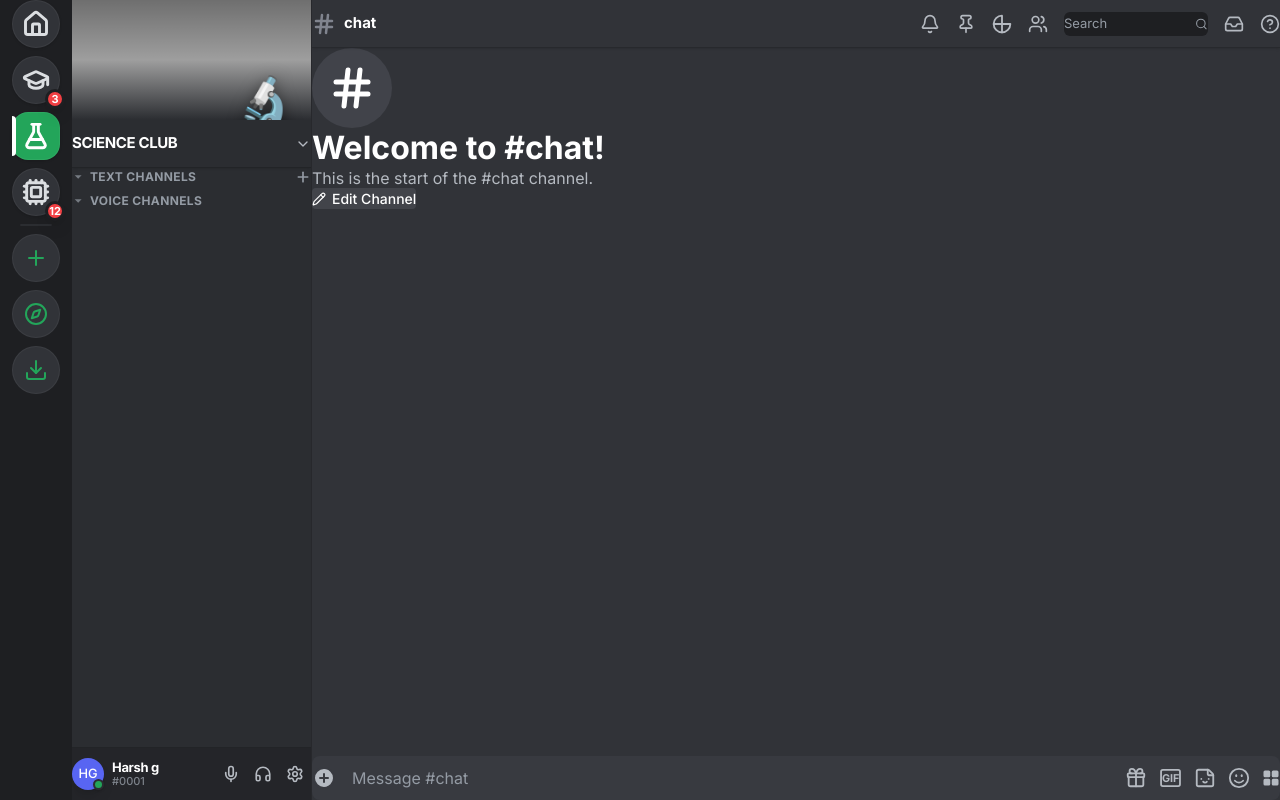
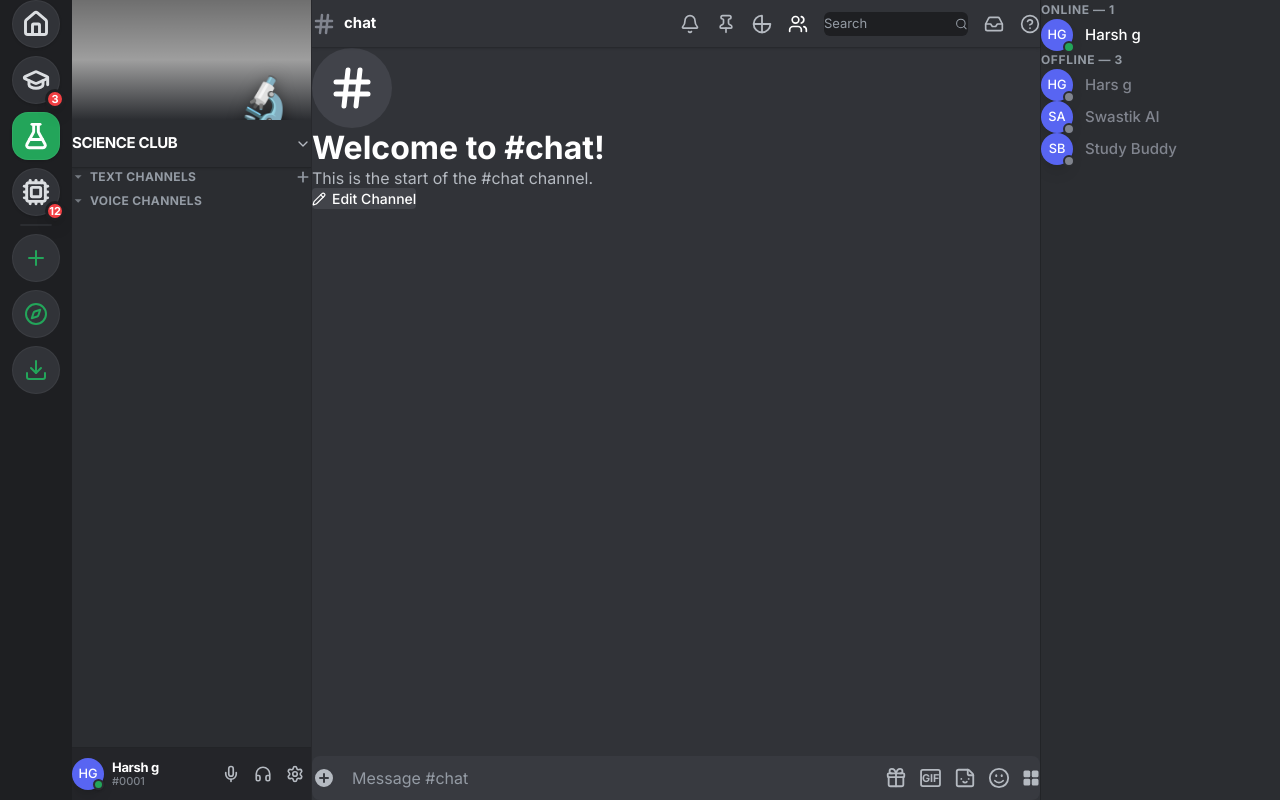
Before and after one commit to ImBajrangi/UniSwastik, a React (Vite) app: page / in a window 1280 px wide. Both pictures are taken after a click on the button 36 px from the left and 136 px from the top of the page. Built offline with nearby package versions, Linux system fonts and the light colour scheme; grey boxes are pictures that could not be loaded.

Commit message:
feat: add Tooltip component, implement channel renaming, and introduce message search and member list toggle functionality

```diff
--- a/src/App.jsx
+++ b/src/App.jsx
@@ -16,7 +16,7 @@
     return (
       <AnimatePresence mode="wait">
         <motion.div
-          key={view + (targetId || '')}
+          key={view}
           initial={{ opacity: 0 }}
           animate={{ opacity: 1 }}
           exit={{ opacity: 0 }}
--- a/src/components/ServerSidebar.jsx
+++ b/src/components/ServerSidebar.jsx
@@ -6,6 +6,7 @@
 } from 'lucide-react';
 import { usePlatform } from '../context/PlatformContext';
 import { playClick } from '../utils/sounds';
+import Tooltip from './Tooltip';
 
 const iconMap = {
   Home,
@@ -52,6 +53,7 @@
   };
 
   return (
+    <Tooltip content={server.name} position="right">
       <div
         className="relative group cursor-pointer"
         onClick={() => { onClick(); playClick(); }}
@@ -71,7 +73,7 @@
             opacity: (isActive || isHovered) ? 1 : 0,
           }}
           transition={springTransition}
-        className="absolute left-0 top-1/2 -translate-y-1/2 w-[4px] bg-white rounded-r-full z-20"
+          className="absolute left-[-16px] top-1/2 -translate-y-1/2 w-[4px] bg-white rounded-r-full z-20"
           style={{ originY: "50%" }}
         />
 
@@ -122,13 +124,8 @@
             </motion.div>
           )}
         </motion.div>
-
-      {/* Tooltip */}
-      <div className="absolute left-[80px] top-1/2 -translate-y-1/2 glass text-white text-xs px-3 py-2 rounded-md whitespace-nowrap opacity-0 group-hover:opacity-100 pointer-events-none transition-opacity z-50 shadow-2xl font-bold tracking-tight">
-        {server.name}
-        <div className="absolute left-[-4px] top-1/2 -translate-y-1/2 w-2 h-2 bg-[#1e1f22] rotate-45 border-l border-b border-white/5" />
       </div>
-    </div>
+    </Tooltip>
   );
 };
 
@@ -140,6 +137,7 @@
   };
 
   return (
+    <Tooltip content={label} position="right">
       <div className="relative group cursor-pointer mb-2" role="button" aria-label={label} tabIndex={0} onClick={playClick}>
         <motion.div
           layout
@@ -156,11 +154,8 @@
             {icon}
           </motion.div>
         </motion.div>
-      <div className="absolute left-[80px] top-1/2 -translate-y-1/2 glass text-white text-xs px-3 py-2 rounded-md whitespace-nowrap opacity-0 group-hover:opacity-100 pointer-events-none transition-opacity z-50 font-bold shadow-2xl tracking-tight">
-        {label}
-        <div className="absolute left-[-4px] top-1/2 -translate-y-1/2 w-2 h-2 bg-[#1e1f22] rotate-45 border-l border-b border-white/5" />
       </div>
-    </div>
+    </Tooltip>
   );
 };
 
--- /dev/null
+++ b/src/components/Tooltip.jsx
@@ -0,0 +1,63 @@
+import React, { useState, useRef } from 'react';
+import { motion, AnimatePresence } from 'framer-motion';
+
+const Tooltip = ({ children, content, position = 'top', delay = 0.2 }) => {
+  const [show, setShow] = useState(false);
+  const timeoutRef = useRef(null);
+
+  const handleMouseEnter = () => {
+    timeoutRef.current = setTimeout(() => setShow(true), delay * 1000);
+  };
+
+  const handleMouseLeave = () => {
+    clearTimeout(timeoutRef.current);
+    setShow(false);
+  };
+
+  const positions = {
+    top: {
+      initial: { opacity: 0, scale: 0.9, y: 10, x: '-50%' },
+      animate: { opacity: 1, scale: 1, y: 0, x: '-50%' },
+      className: "bottom-[calc(100%+10px)] left-1/2",
+      caret: "top-full left-1/2 -translate-x-1/2 border-t-[#111214] border-l-transparent border-r-transparent border-b-transparent"
+    },
+    right: {
+      initial: { opacity: 0, scale: 0.9, x: -10, y: '-50%' },
+      animate: { opacity: 1, scale: 1, x: 0, y: '-50%' },
+      className: "left-[calc(100%+12px)] top-1/2",
+      caret: "right-full top-1/2 -translate-y-1/2 border-r-[#111214] border-t-transparent border-l-transparent border-b-transparent"
+    }
+  };
+
+  const pos = positions[position];
+
+  return (
+    <div
+      className="relative flex items-center justify-center"
+      onMouseEnter={handleMouseEnter}
+      onMouseLeave={handleMouseLeave}
+    >
+      {children}
+
+      <AnimatePresence>
+        {show && content && (
+          <motion.div
+            initial={pos.initial}
+            animate={pos.animate}
+            exit={{ opacity: 0, scale: 0.95 }}
+            transition={{ type: "spring", stiffness: 500, damping: 30 }}
+            className={`absolute z-[1000] pointer-events-none whitespace-nowrap bg-[#111214] text-white px-3 py-2 rounded-lg shadow-2xl ${pos.className}`}
+          >
+            <div className="relative text-[14px] font-bold tracking-tight">
+              {content}
+              {/* Caret arrow */}
+              <div className={`absolute w-0 h-0 border-[6px] ${pos.caret}`} />
+            </div>
+          </motion.div>
+        )}
+      </AnimatePresence>
+    </div>
+  );
+};
+
+export default Tooltip;
--- a/src/context/PlatformContext.jsx
+++ b/src/context/PlatformContext.jsx
@@ -27,6 +27,15 @@
     const saved = localStorage.getItem('swastik_messages');
     return saved ? JSON.parse(saved) : {};
   });
+
+  const [showMemberList, setShowMemberList] = useState(() => {
+    const saved = localStorage.getItem('swastik_show_members');
+    return saved !== null ? JSON.parse(saved) : true;
+  });
+
+  useEffect(() => {
+    localStorage.setItem('swastik_show_members', JSON.stringify(showMemberList));
+  }, [showMemberList]);
 
   useEffect(() => {
     localStorage.setItem('swastik_channels', JSON.stringify(channels));
@@ -91,6 +100,13 @@
     return newChannel;
   };
 
+  const updateChannel = (serverId, channelId, newData) => {
+    setChannels(prev => ({
+      ...prev,
+      [serverId]: prev[serverId].map(c => c.id === channelId ? { ...c, ...newData } : c)
+    }));
+  };
+
   const removeChannel = (serverId, channelId) => {
     setChannels(prev => ({
       ...prev,
@@ -131,7 +147,10 @@
     servers,
     channels,
     dmList,
+    showMemberList,
+    setShowMemberList,
     addChannel,
+    updateChannel,
     removeChannel,
     addDM,
     removeDM
--- a/src/views/ChatView.jsx
+++ b/src/views/ChatView.jsx
@@ -7,6 +7,7 @@
 } from 'lucide-react';
 import { usePlatform } from '../context/PlatformContext';
 import Avatar from '../components/Avatar';
+import Tooltip from '../components/Tooltip';
 
 // Custom Threads icon since Lucide doesn't have a perfect match
 const ThreadsIcon = ({ size = 20 }) => (
@@ -20,17 +21,24 @@
 const ChatView = ({ targetId }) => {
   const {
     activeServerId, channels, dmList,
-    messageHistory, sendMessage
+    messageHistory, sendMessage, updateChannel,
+    currentUser, showMemberList, setShowMemberList
   } = usePlatform();
 
   const [inputText, setInputText] = useState('');
+  const [searchQuery, setSearchQuery] = useState('');
+  const [isEditing, setIsEditing] = useState(false);
+  const [editName, setEditName] = useState('');
   const messagesEndRef = useRef(null);
 
   const channel = channels[activeServerId]?.find(c => c.id === targetId);
   const dm = dmList.find(d => d.id === targetId);
   const title = channel?.name || dm?.name || 'chat';
 
-  const messages = messageHistory[targetId] || [];
+  const messages = (messageHistory[targetId] || []).filter(msg =>
+    msg.content.toLowerCase().includes(searchQuery.toLowerCase()) ||
+    msg.user.toLowerCase().includes(searchQuery.toLowerCase())
+  );
 
   const handleSend = (e) => {
     if (e.key === 'Enter' && inputText.trim()) {
@@ -39,12 +47,28 @@
     }
   };
 
+  const handleRename = (e) => {
+    if (e.key === 'Enter' && editName.trim()) {
+      updateChannel(activeServerId, targetId, { name: editName.trim() });
+      setIsEditing(false);
+    } else if (e.key === 'Escape') {
+      setIsEditing(false);
+    }
+  };
+
+  const startEditing = () => {
+    setEditName(title);
+    setIsEditing(true);
+  };
+
   useEffect(() => {
     messagesEndRef.current?.scrollIntoView({ behavior: 'smooth' });
   }, [messages]);
 
   return (
-    <div className="flex-1 flex flex-col min-h-0 bg-[#313338] relative overflow-hidden">
+    <div className="flex-1 flex min-h-0 bg-[#313338] relative overflow-hidden">
+      {/* Main Chat Area */}
+      <div className="flex-1 flex flex-col min-w-0">
         {/* Top Header - Discord Style */}
         <header className="h-12 px-4 flex items-center justify-between shadow-sm border-b border-black/20 shrink-0 bg-[#313338] z-10">
           <div className="flex items-center gap-2 overflow-hidden">
@@ -64,14 +88,21 @@
 
           <div className="flex items-center gap-4 text-[#B5BAC1]">
             <HeaderIcon icon={<Bell size={20} />} label="Mute" />
-          <HeaderIcon icon={<Pin size={20} />} label="Pinned Messages" />
+            <HeaderIcon icon={<Pin size={20} />} label="Pins" />
             <HeaderIcon icon={<ThreadsIcon />} label="Threads" />
-          <HeaderIcon icon={<Users size={20} />} label="Member List" />
+            <HeaderIcon
+              icon={<Users size={20} />}
+              label={showMemberList ? "Hide Member List" : "Show Member List"}
+              active={showMemberList}
+              onClick={() => setShowMemberList(!showMemberList)}
+            />
 
             <div className="relative group">
               <div className="bg-[#1E1F22] flex items-center h-6 px-2 rounded-md w-[144px] transition-all group-focus-within:w-[240px]">
                 <input
                   type="text"
+                  value={searchQuery}
+                  onChange={(e) => setSearchQuery(e.target.value)}
                   placeholder="Search"
                   className="bg-transparent border-none outline-none text-[13px] text-white w-full placeholder:text-[#949BA4]"
                 />
@@ -95,9 +126,31 @@
                 <Hash size={48} className="text-white" strokeWidth={2.5} />
               )}
             </div>
-          <h1 className="text-white text-[32px] font-bold mb-2 leading-tight">
+
+            {isEditing ? (
+              <div className="mb-2">
+                <input
+                  autoFocus
+                  type="text"
+                  value={editName}
+                  onChange={(e) => setEditName(e.target.value)}
+                  onKeyDown={handleRename}
+                  onBlur={() => setIsEditing(false)}
+                  className="bg-[#1E1F22] text-white text-[32px] font-bold p-1 rounded outline-none border-2 border-[#5865F2] w-full max-w-[400px]"
+                />
+                <div className="text-[12px] text-[#B5BAC1] mt-1">Press <span className="font-bold">Enter</span> to save, <span className="font-bold">Esc</span> to cancel</div>
+              </div>
+            ) : (
+              <h1 className="text-white text-[32px] font-bold mb-2 leading-tight flex items-center gap-2 group">
                 Welcome to {dm ? dm.name : `#${title}`}!
+                {!dm && (
+                  <button onClick={startEditing} className="opacity-0 group-hover:opacity-100 text-[#B5BAC1] hover:text-white transition-opacity">
+                    <Pencil size={18} />
+                  </button>
+                )}
               </h1>
+            )}
+
             <p className="text-[#B5BAC1] text-[16px] leading-[20px] mb-4">
               {dm
                 ? `This is the beginning of your direct message history with ${dm.name}.`
@@ -106,15 +159,14 @@
             </p>
 
             {/* Edit Channel Button */}
-          {!dm && (
-            <motion.button
-              whileHover={{ backgroundColor: '#4E5058' }}
-              whileTap={{ scale: 0.98 }}
-              className="flex items-center gap-1.5 px-3 py-1.5 rounded-[4px] bg-[#4E5058]/60 text-white text-[14px] font-medium transition-colors"
+            {!dm && !isEditing && (
+              <button
+                onClick={startEditing}
+                className="flex items-center gap-1.5 px-3 py-1.5 rounded-[4px] bg-[#4E5058]/60 hover:bg-[#4E5058] text-white text-[14px] font-medium transition-colors"
               >
                 <Pencil size={14} />
                 Edit Channel
-            </motion.button>
+              </button>
             )}
           </div>
 
@@ -132,12 +184,18 @@
                 />
               ))}
             </AnimatePresence>
+            {searchQuery && messages.length === 0 && (
+              <div className="px-4 py-8 text-center text-[#949BA4]">
+                <div className="mb-2">No results for <span className="text-white font-bold">"{searchQuery}"</span></div>
+                <button onClick={() => setSearchQuery('')} className="text-[#00A8FC] hover:underline text-sm">Clear search</button>
+              </div>
+            )}
           </div>
           <div ref={messagesEndRef} className="h-4" />
         </div>
 
         {/* Message Input Bar - Perfected Discord UI */}
-      <div className="px-4 pb-6 shrink-0">
+        <div className="px-4 pb-6 shrink-0 z-10">
           <div className="bg-[#383A40] rounded-lg min-h-[44px] px-3 py-2 flex items-center gap-4 transition-all focus-within:shadow-md">
             <button className="text-[#B5BAC1] hover:text-white transition-colors">
               <PlusCircle size={24} fill="currentColor" stroke="#383A40" />
@@ -153,25 +211,91 @@
             />
 
             <div className="flex items-center gap-3 text-[#B5BAC1] shrink-0">
+              <Tooltip content="Send a gift">
                 <button className="hover:text-white transition-colors"><Gift size={22} /></button>
+              </Tooltip>
+              <Tooltip content="Send a GIF">
                 <button className="hover:text-white transition-colors font-black text-xs px-1 border-2 border-current rounded-[3px] scale-90">GIF</button>
+              </Tooltip>
+              <Tooltip content="Send a sticker">
                 <button className="hover:text-white transition-colors"><Sticker size={22} /></button>
+              </Tooltip>
+              <Tooltip content="Select Emoji">
                 <button className="hover:text-white transition-colors"><Smile size={22} /></button>
+              </Tooltip>
+              <Tooltip content="Choose an activity">
                 <button className="hover:text-white transition-colors"><LayoutGrid size={18} fill="currentColor" /></button>
+              </Tooltip>
             </div>
           </div>
         </div>
       </div>
+
+      {/* Right Sidebar - Member List */}
+      <AnimatePresence>
+        {showMemberList && (
+          <motion.aside
+            initial={{ width: 0, opacity: 0 }}
+            animate={{ width: 240, opacity: 1 }}
+            exit={{ width: 0, opacity: 0 }}
+            className="bg-[#2B2D31] shrink-0 border-l border-black/20 overflow-hidden flex flex-col"
+          >
+            <div className="h-12 h-px" /> {/* Header alignment spacer */}
+            <div className="flex-1 overflow-y-auto p-3 pt-6 no-scrollbar">
+              <MemberCategory label="Online — 1" members={[{ name: currentUser.name, status: 'online', isMe: true }]} />
+              <MemberCategory
+                label="Offline — 3"
+                members={[
+                  { name: 'Hars g', status: 'offline' },
+                  { name: 'Swastik AI', status: 'offline' },
+                  { name: 'Study Buddy', status: 'offline' }
+                ]}
+              />
+            </div>
+          </motion.aside>
+        )}
+      </AnimatePresence>
+    </div>
   );
 };
 
-const HeaderIcon = ({ icon, label }) => (
+const MemberCategory = ({ label, members }) => (
+  <div className="mb-6">
+    <h3 className="text-[#949BA4] text-[12px] font-bold uppercase tracking-wider mb-2 px-2">{label}</h3>
+    <div className="space-y-0.5">
+      {members.map(member => (
+        <div
+          key={member.name}
+          className="flex items-center gap-3 px-2 py-1.5 rounded-[4px] hover:bg-[#35373C] cursor-pointer group transition-colors"
+        >
+          <div className="relative">
+            <Avatar name={member.name} size={32} />
+            <div className={`absolute -bottom-0.5 -right-0.5 w-3 h-3 rounded-full border-2 border-[#2B2D31] ${
+              member.status === 'online' ? 'bg-[#23A559]' : 'bg-[#80848E]'
+            }`} />
+          </div>
+          <span className={`text-[15px] font-medium leading-tight truncate ${
+            member.status === 'online' ? 'text-white' : 'text-[#80848E]'
+          }`}>
+            {member.name}
+          </span>
+        </div>
+      ))}
+    </div>
+  </div>
+);
+
+const HeaderIcon = ({ icon, label, onClick, active }) => (
+  <Tooltip content={label}>
     <button
-    className="hover:text-white transition-colors cursor-pointer relative group p-1"
-    title={label}
+      onClick={onClick}
+      className={`transition-colors cursor-pointer relative group p-1 ${
+        active ? 'text-white' : 'hover:text-[#DBDEE1] text-[#B5BAC1]'
+      }`}
     >
       {icon}
     </button>
+  </Tooltip>
 );
 
 const Message = ({ user, time, content, isMe, hideGutter }) => (
```
Also changed, not shown: src/components/ChannelSidebar.jsx (+13 -2 lines). Lines whose indentation alone changed are shown as unchanged.
